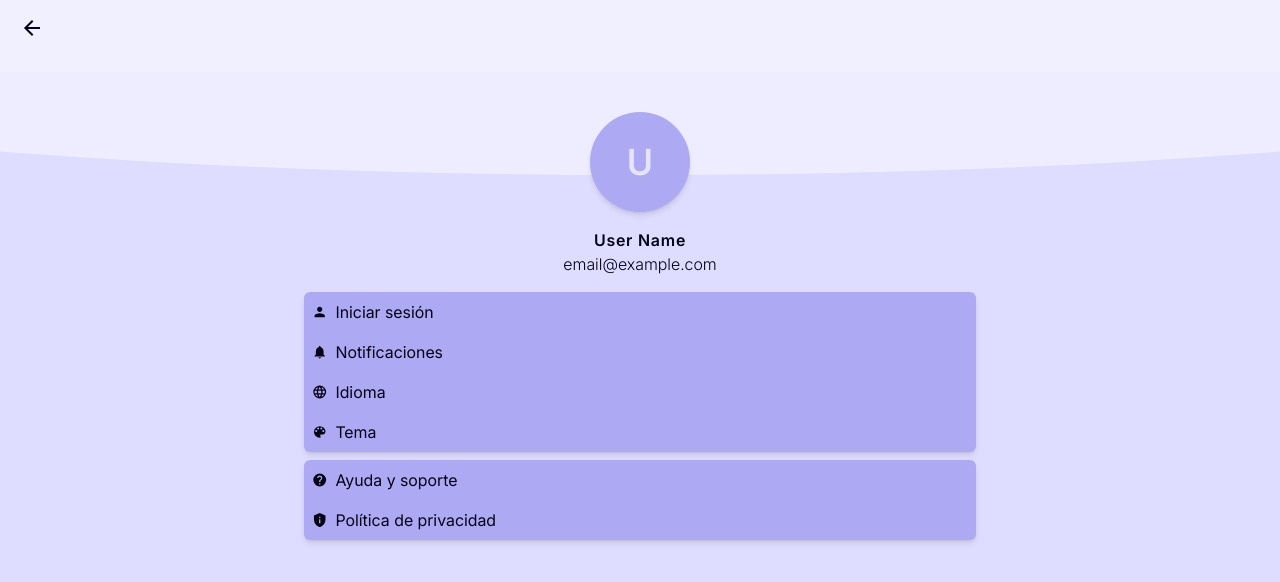
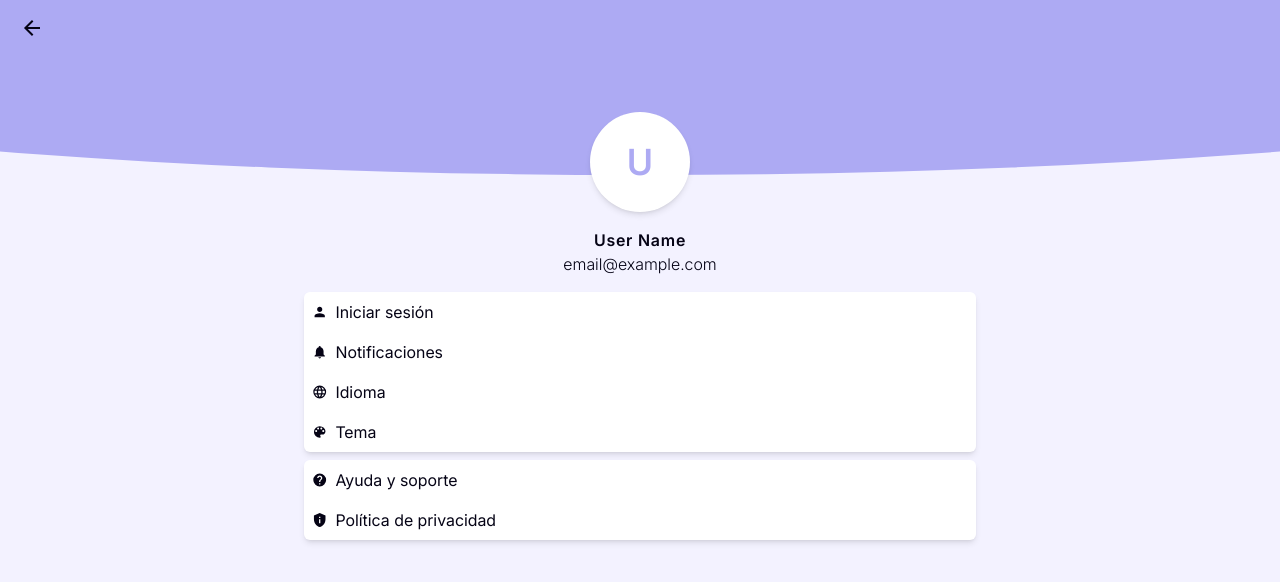
Before and after one commit to AdrielHercules/todolist-frontend, an Angular app: page /user in a window 1280 px wide. Shown: the top 582 px of the page. Built offline with nearby package versions, Linux system fonts and the light colour scheme.

Commit message:
Update user-page style

```diff
--- a/src/app/user-page/user-page.component.css
+++ b/src/app/user-page/user-page.component.css
@@ -4,7 +4,7 @@
   left: 0;
   width: 100%;
   height: 175px;
-  background: var(--color-background);
+  background: var(--color-accent);
   clip-path: ellipse(100% 100% at 50% 0%);
   z-index: -1;
 }
--- a/src/app/user-page/user-page.component.html
+++ b/src/app/user-page/user-page.component.html
@@ -1,21 +1,20 @@
 <div class="flex flex-col items-center gap-4 p-4">
-  <div class="fixed z-[-2] h-full w-full bg-secondary"></div>
   <div class="curved-bg"></div>
-  <div class="mt-10 flex size-25 items-center justify-center rounded-full bg-accent shadow-md">
-    <div class="text-4xl font-semibold text-background">U</div>
+  <div class="mt-10 flex size-25 items-center justify-center rounded-full bg-card shadow-md">
+    <div class="text-4xl font-semibold text-accent">U</div>
   </div>
   <div class="flex flex-col">
     <p class="text-center font-semibold tracking-wider text-text">User Name</p>
     <p class="text-center font-light text-text">email&#64;example.com</p>
   </div>
   <div class="flex h-full w-full max-w-2xl flex-col gap-2">
-    <div class="flex flex-col rounded-md bg-accent shadow-md">
+    <div class="flex flex-col rounded-md bg-card shadow-md">
       <app-icon-button text="Iniciar sesión" [icon]="icons.USER" (click)="navigateToLogin()" />
       <app-icon-button text="Notificaciones" [icon]="icons.NOTIFICATIONS" />
       <app-icon-button text="Idioma" [icon]="icons.LANGUAGE" />
       <app-icon-button text="Tema" [icon]="icons.THEME" />
     </div>
-    <div class="flex flex-col rounded-md bg-accent shadow-md">
+    <div class="flex flex-col rounded-md bg-card shadow-md">
       <app-icon-button text="Ayuda y soporte" [icon]="icons.HELP" />
       <app-icon-button text="Política de privacidad" [icon]="icons.PRIVACY" />
     </div>
```
